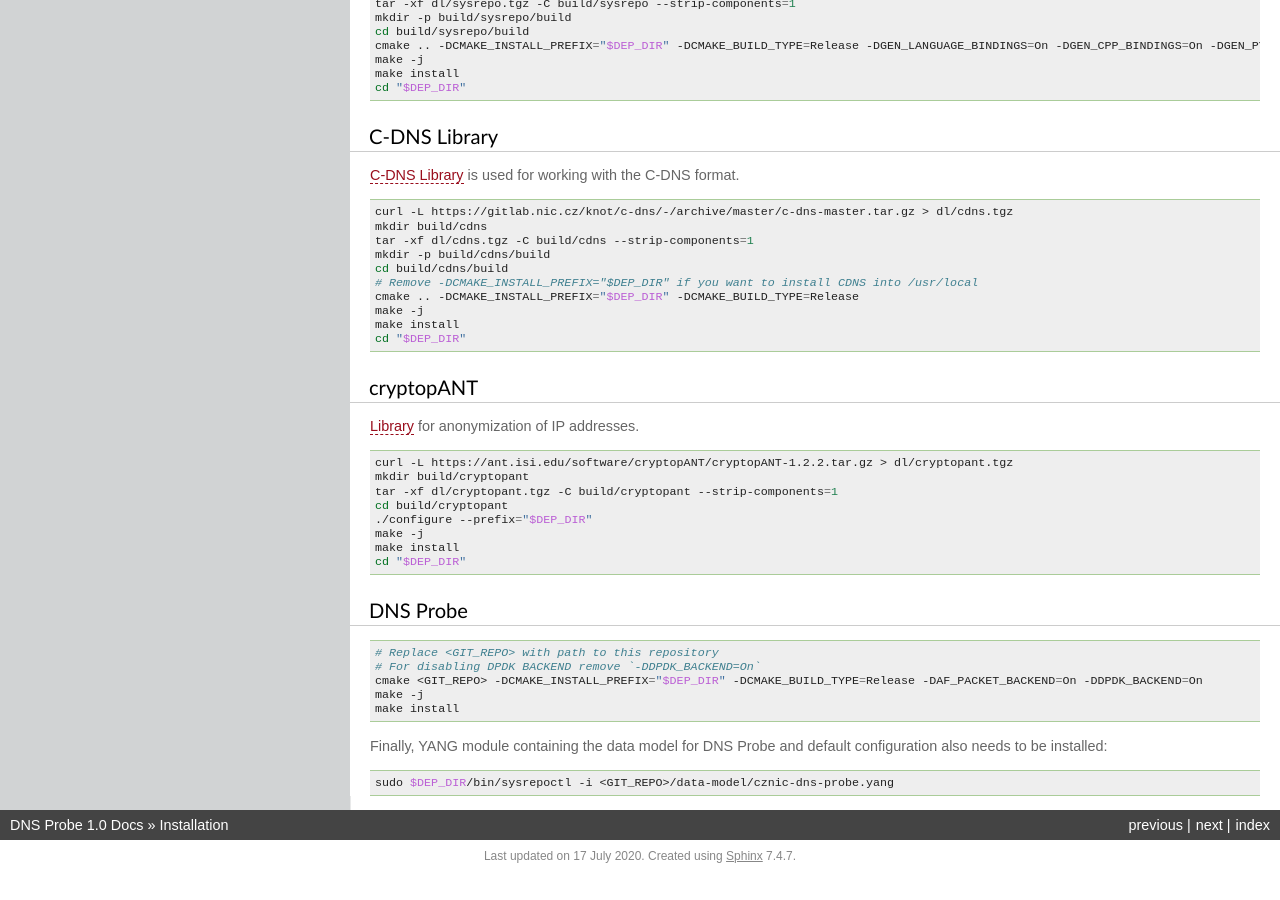
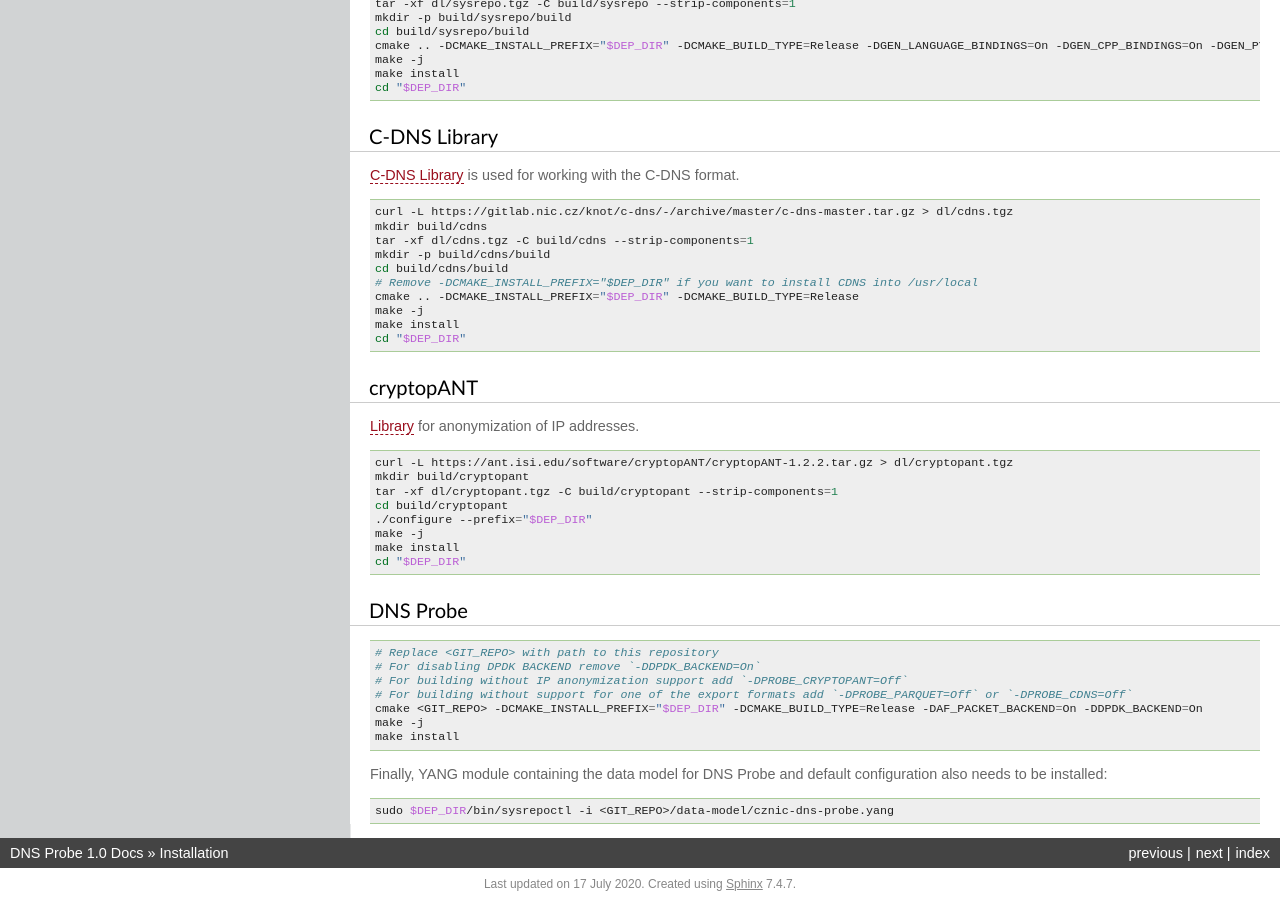
Before and after one commit to CZ-NIC/dns-probe, a Sphinx documentation site: the page built from doc/Installation.rst, in a window 1280 px wide and 900 px high, scrolled down 2100 px. Built offline with Sphinx 7.4.7, drawn with Linux system fonts in a browser that asks for light colours; before the commit the page ends 2972 px from its top, so only the background shows below that.

Commit message:
Sphinx: Add mention about optional installation of some of probe's components

```diff
--- a/doc/Installation.rst
+++ b/doc/Installation.rst
@@ -193,6 +193,8 @@
 
    # Replace <GIT_REPO> with path to this repository
    # For disabling DPDK BACKEND remove `-DDPDK_BACKEND=On`
+   # For building without IP anonymization support add `-DPROBE_CRYPTOPANT=Off`
+   # For building without support for one of the export formats add `-DPROBE_PARQUET=Off` or `-DPROBE_CDNS=Off`
    cmake <GIT_REPO> -DCMAKE_INSTALL_PREFIX="$DEP_DIR" -DCMAKE_BUILD_TYPE=Release -DAF_PACKET_BACKEND=On -DDPDK_BACKEND=On
    make -j
    make install
```
